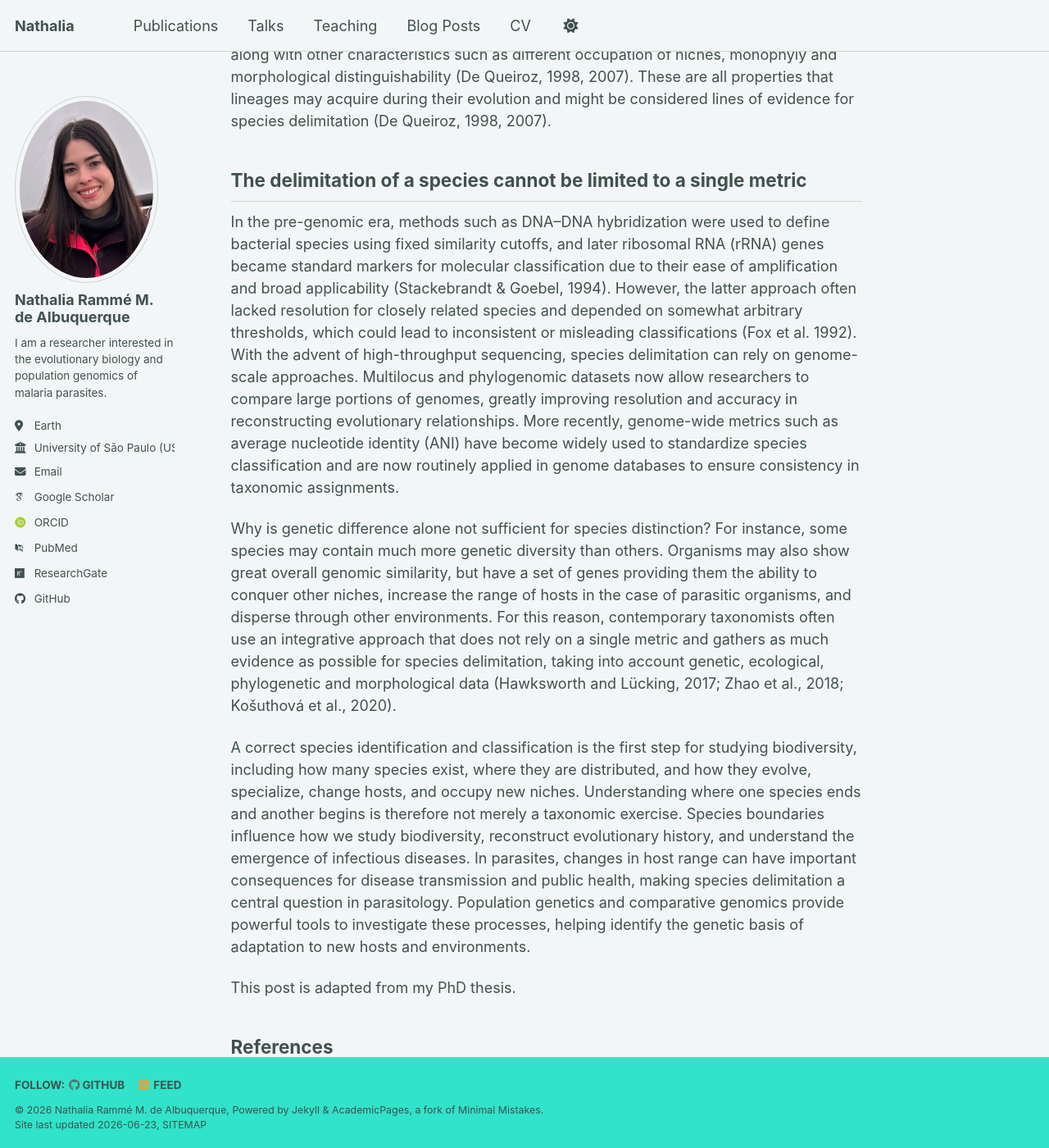
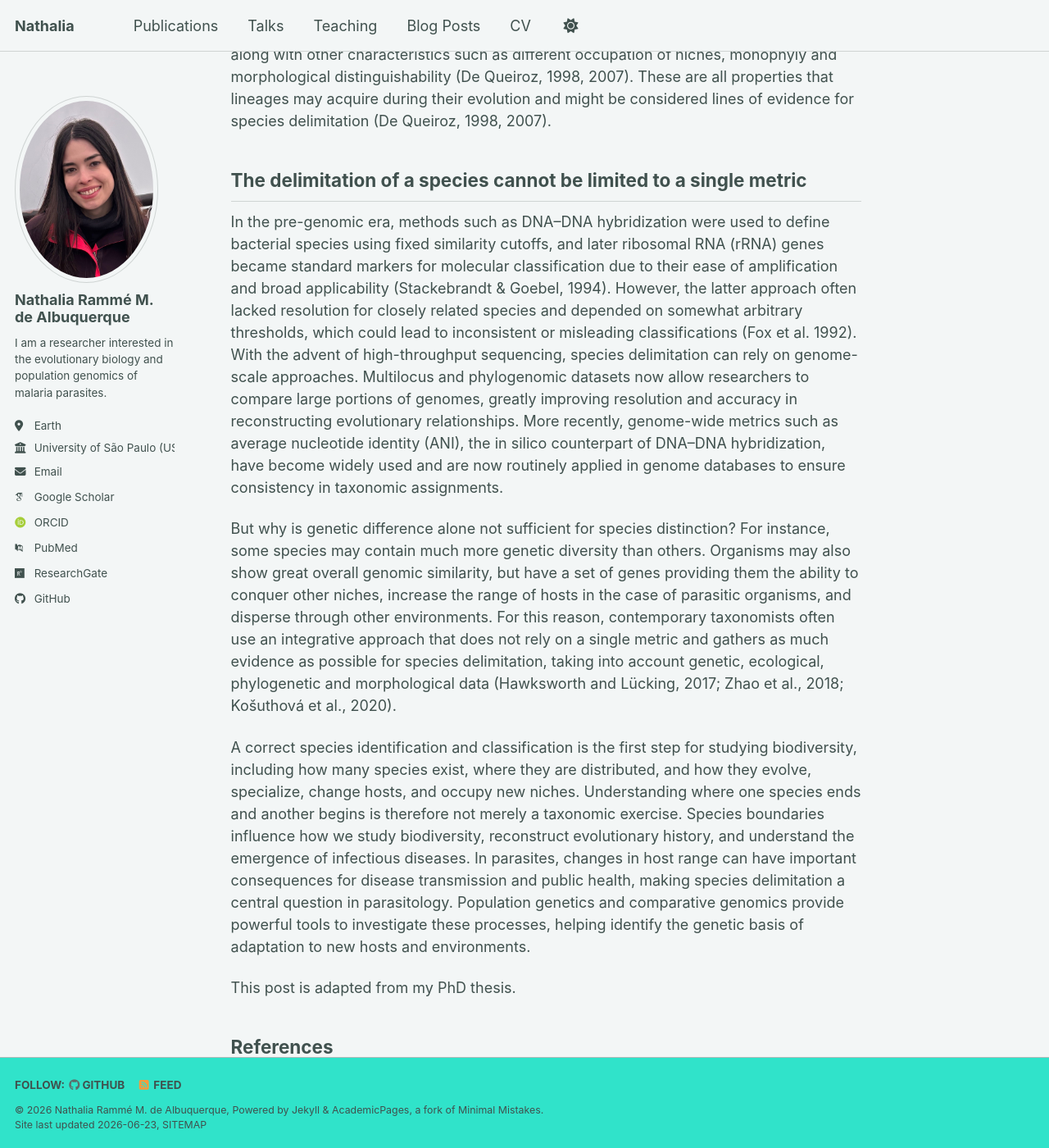
Before and after one commit to nramme/nramme.github.io, a Jekyll site: the page built from _posts/2026-06-23-blog-post-1.md, in a window 1280 px wide and 1400 px high, scrolled down 671 px. Shown: the whole window at 82% size. Built offline with Jekyll 4.4.1, drawn with Linux system fonts in a browser that asks for light colours; some web fonts are replaced; a script bundle is joined from its source files by our own code; library files that are not in the unit come from our copies.

Commit message:
Update 2026-06-23-blog-post-1.md

```diff
--- a/_posts/2026-06-23-blog-post-1.md
+++ b/_posts/2026-06-23-blog-post-1.md
@@ -15,9 +15,9 @@ Speciation is a complex and continuous process, and it is not always straightfor
 
 The delimitation of a species cannot be limited to a single metric
 ---------
-In the pre-genomic era, methods such as DNA–DNA hybridization were used to define bacterial species using fixed similarity cutoffs, and later ribosomal RNA (rRNA) genes became standard markers for molecular classification due to their ease of amplification and broad applicability (Stackebrandt & Goebel, 1994). However, the latter approach often lacked resolution for closely related species and depended on somewhat arbitrary thresholds, which could lead to inconsistent or misleading classifications (Fox et al. 1992). With the advent of high-throughput sequencing, species delimitation can rely on genome-scale approaches. Multilocus and phylogenomic datasets now allow researchers to compare large portions of genomes, greatly improving resolution and accuracy in reconstructing evolutionary relationships. More recently, genome-wide metrics such as average nucleotide identity (ANI) have become widely used to standardize species classification and are now routinely applied in genome databases to ensure consistency in taxonomic assignments.
+In the pre-genomic era, methods such as DNA–DNA hybridization were used to define bacterial species using fixed similarity cutoffs, and later ribosomal RNA (rRNA) genes became standard markers for molecular classification due to their ease of amplification and broad applicability (Stackebrandt & Goebel, 1994). However, the latter approach often lacked resolution for closely related species and depended on somewhat arbitrary thresholds, which could lead to inconsistent or misleading classifications (Fox et al. 1992). With the advent of high-throughput sequencing, species delimitation can rely on genome-scale approaches. Multilocus and phylogenomic datasets now allow researchers to compare large portions of genomes, greatly improving resolution and accuracy in reconstructing evolutionary relationships. More recently, genome-wide metrics such as average nucleotide identity (ANI), the in silico counterpart of DNA–DNA hybridization, have become widely used and are now routinely applied in genome databases to ensure consistency in taxonomic assignments.
 
-Why is genetic difference alone not sufficient for species distinction? For instance, some species may contain much more genetic diversity than others. Organisms may also show great overall genomic similarity, but have a set of genes providing them the ability to conquer other niches, increase the range of hosts in the case of parasitic organisms, and disperse through other environments. For this reason, contemporary taxonomists often use an integrative approach that does not rely on a single metric and gathers as much evidence as possible for species delimitation, taking into account genetic, ecological, phylogenetic and morphological data (Hawksworth and Lücking, 2017; Zhao et al., 2018; Košuthová et al., 2020).
+But why is genetic difference alone not sufficient for species distinction? For instance, some species may contain much more genetic diversity than others. Organisms may also show great overall genomic similarity, but have a set of genes providing them the ability to conquer other niches, increase the range of hosts in the case of parasitic organisms, and disperse through other environments. For this reason, contemporary taxonomists often use an integrative approach that does not rely on a single metric and gathers as much evidence as possible for species delimitation, taking into account genetic, ecological, phylogenetic and morphological data (Hawksworth and Lücking, 2017; Zhao et al., 2018; Košuthová et al., 2020).
 
 A correct species identification and classification is the first step for studying biodiversity, including how many species exist, where they are distributed, and how they evolve, specialize, change hosts, and occupy new niches. Understanding where one species ends and another begins is therefore not merely a taxonomic exercise. Species boundaries influence how we study biodiversity, reconstruct evolutionary history, and understand the emergence of infectious diseases. In parasites, changes in host range can have important consequences for disease transmission and public health, making species delimitation a central question in parasitology. Population genetics and comparative genomics provide powerful tools to investigate these processes, helping identify the genetic basis of adaptation to new hosts and environments.
 
```
